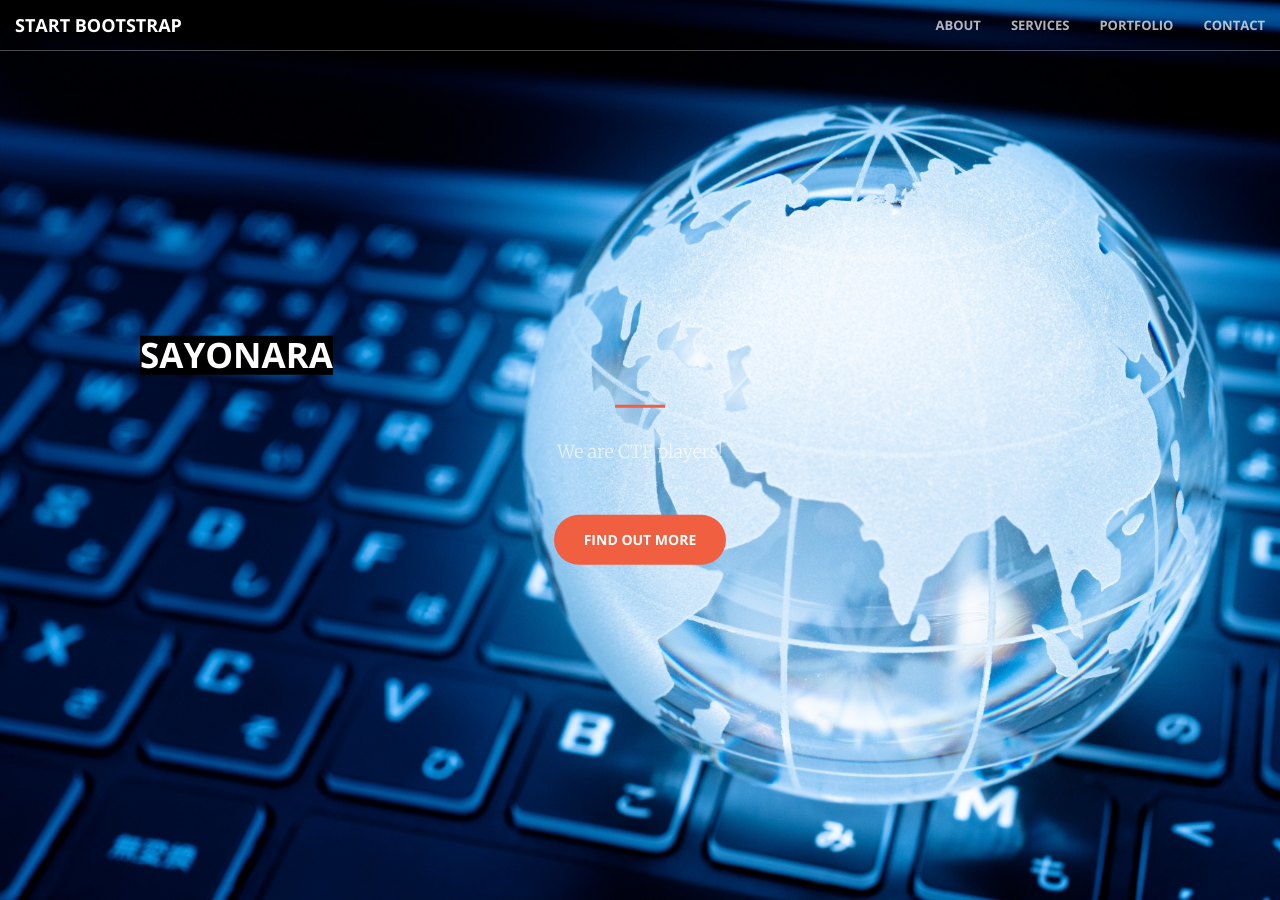
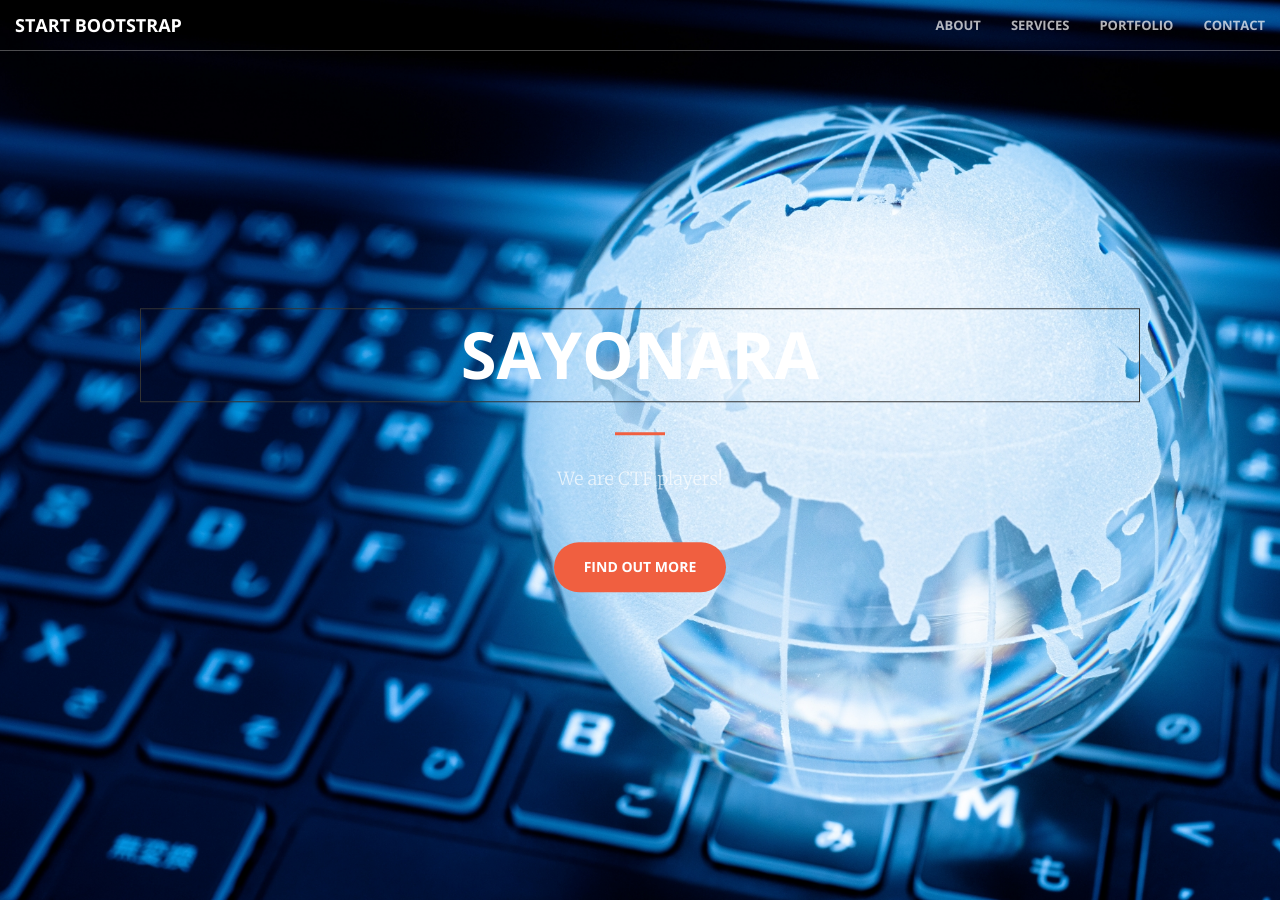
Before and after one commit to azunyan115/Sayonara.github.io, a Jekyll site: the page built from index.html, in a window 1280 px wide and 900 px high. Built offline with Jekyll 4.4.1, drawn with Linux system fonts in a browser that asks for light colours.

Commit message:
Update header.html

```diff
--- a/_includes/header.html
+++ b/_includes/header.html
@@ -1,10 +1,10 @@
 <header>
     <div class="header-content">
         <div class="header-content-inner">
-           <table border=0>
-               <tr bgcolor=black><td><font color=white>
-                   <h1>SAYONARA</h1>
-               </font></td></tr></table>
+           <div style="padding: 10px; margin-bottom: 10px; border: 1px solid #333333;
+               background-color:""black; color: "white">
+               <h1>SAYONARA</h1>
+           </div>
             <hr>
             <font color="black">
                 <p>We are CTF players!</p>
```
